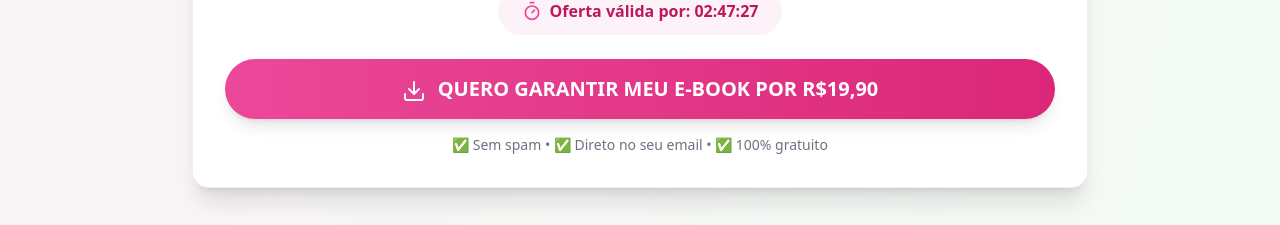
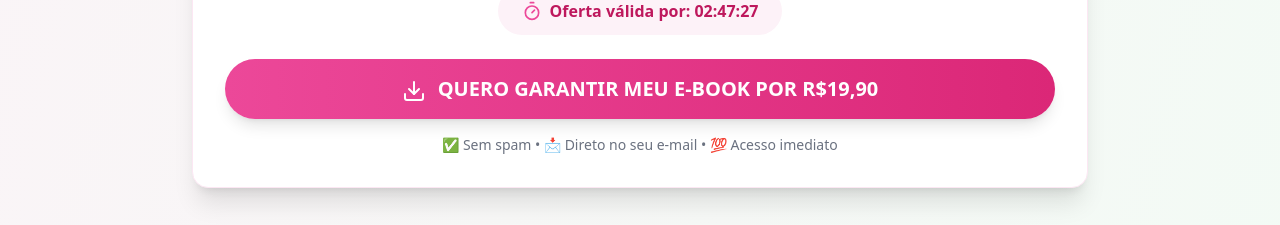
Before and after one commit to dreekszin/devocionalautismo, a React (Vite) app: page / in a window 1280 px wide. Shown: the part 2620-2845 px from the top of the page. Built offline with nearby package versions, Linux system fonts and the light colour scheme.

Commit message:
fix: free text

```diff
--- a/src/App.tsx
+++ b/src/App.tsx
@@ -357,7 +357,7 @@ function App() {
             </button>
 
             <p className="text-sm text-gray-500 mt-4">
-              ✅ Sem spam • ✅ Direto no seu email • ✅ 100% gratuito
+              ✅ Sem spam • 📩 Direto no seu e-mail • 💯 Acesso imediato
             </p>
           </div>
         </div>
```
